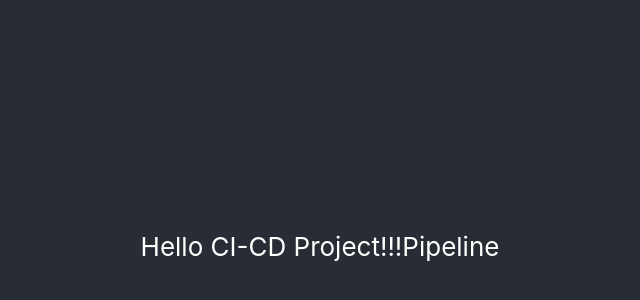
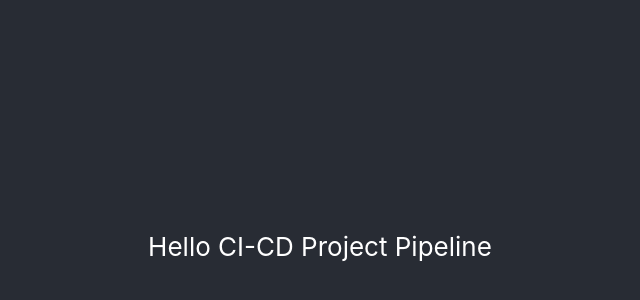
Before and after one commit to ravindunimi/cicd-test-server, a React (Create React App) app: page / in a window 1280 px wide. Shown: the part 154-454 px from the top of the page, without its empty margins (320-960 px from the left). Built offline with nearby package versions, Linux system fonts and the light colour scheme.

Commit message:
region added

```diff
--- a/src/App.js
+++ b/src/App.js
@@ -5,7 +5,7 @@ function App() {
   return (
     <div className="App">
       <header className="App-header">
-       Hello CI-CD Project!!!Pipeline
+       Hello CI-CD Project   Pipeline
       </header>
     </div>
   );
```
